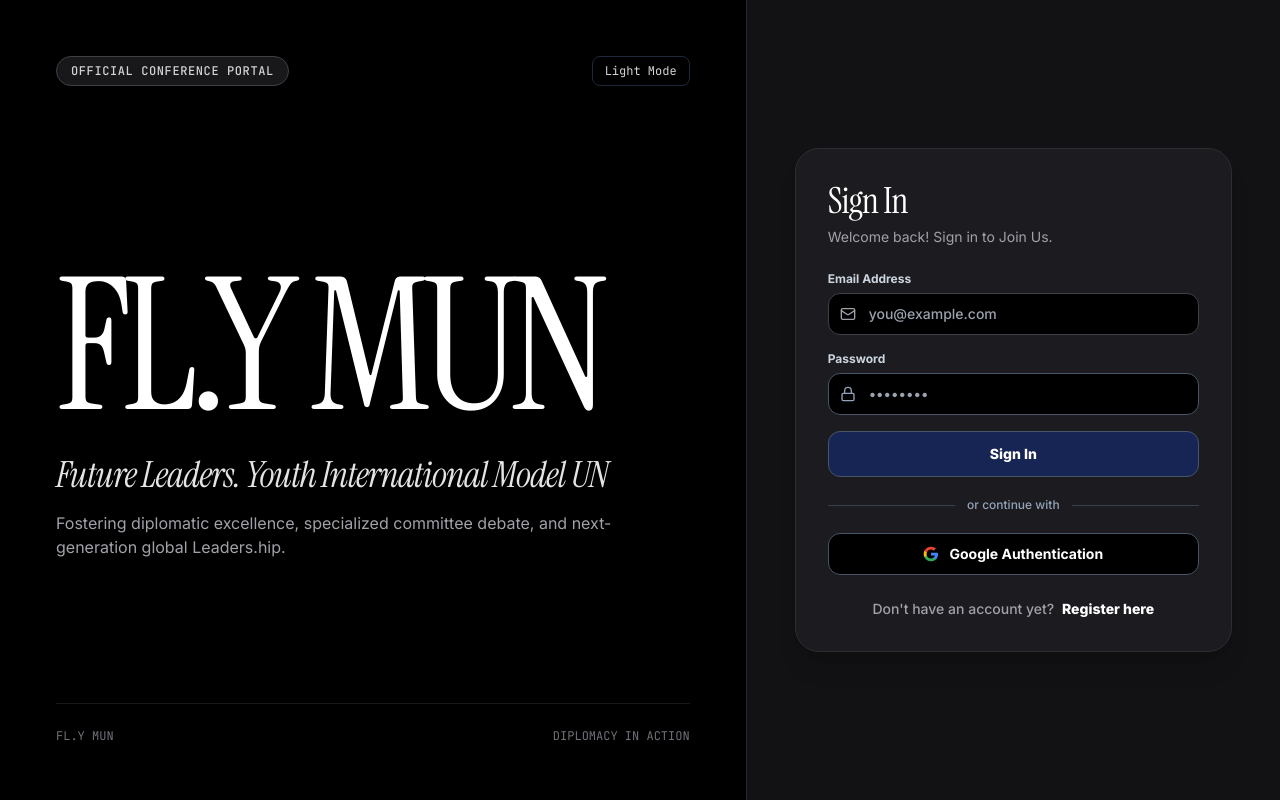
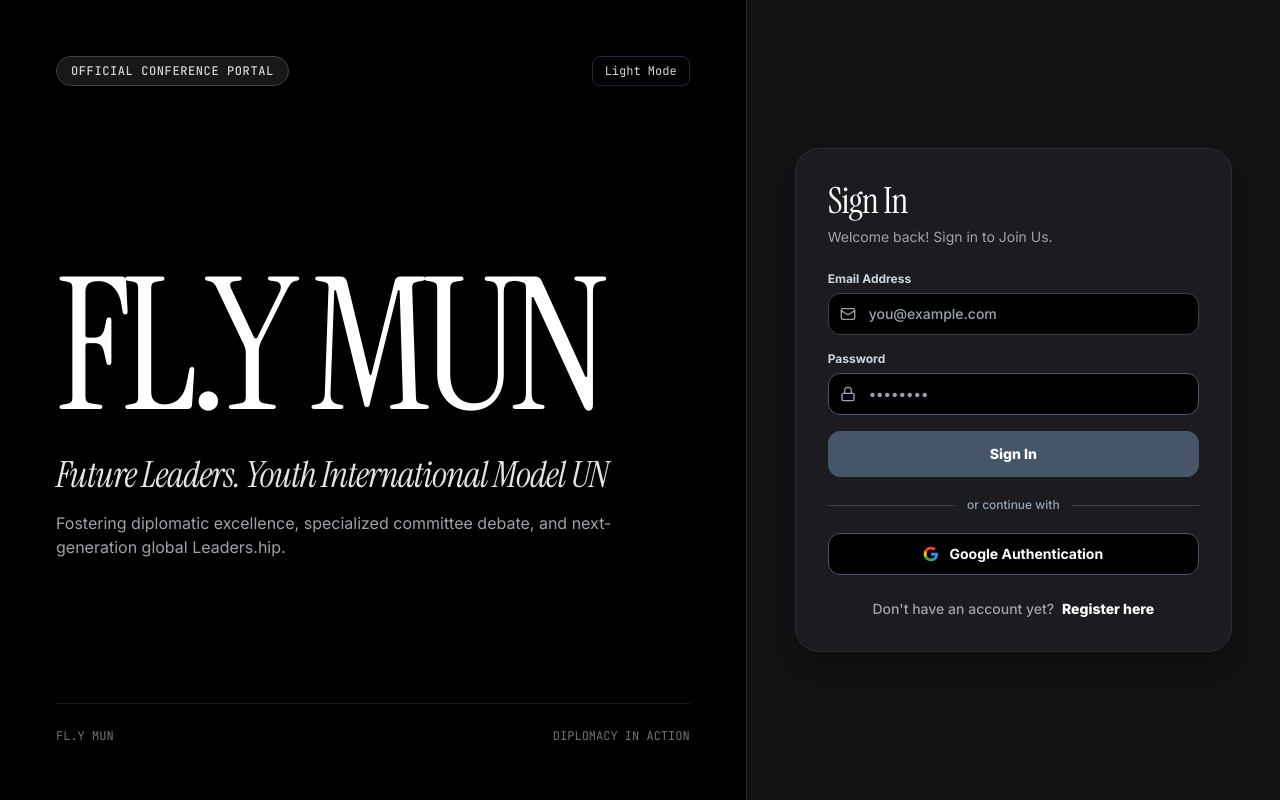
Before and after one commit to kanhaOmGM/FLYMUN, a React (Vite) app: page / in a window 1280 px wide. Built offline with nearby package versions, Linux system fonts and the light colour scheme; no server answers.

Commit message:
fixing UI

```diff
--- a/src/pages/LoginPage.tsx
+++ b/src/pages/LoginPage.tsx
@@ -334,8 +334,8 @@ export const LoginPage: React.FC = () => {
               disabled={submitting}
               className="w-full py-3 rounded-xl font-extrabold text-sm transition disabled:opacity-50 shadow-sm flex items-center justify-center gap-2 mt-2"
               style={{
-                background: dark ? '#172554' : '#fef08a',
-                color: dark ? '#ffffff' : '#172554',
+                background: dark ? '#475569' : '#fef08a',
+                color: dark ? '#ffffff' : '#475569',
                 border: dark ? '1px solid #475569' : '1px solid #fde047',
               }}
             >
```
